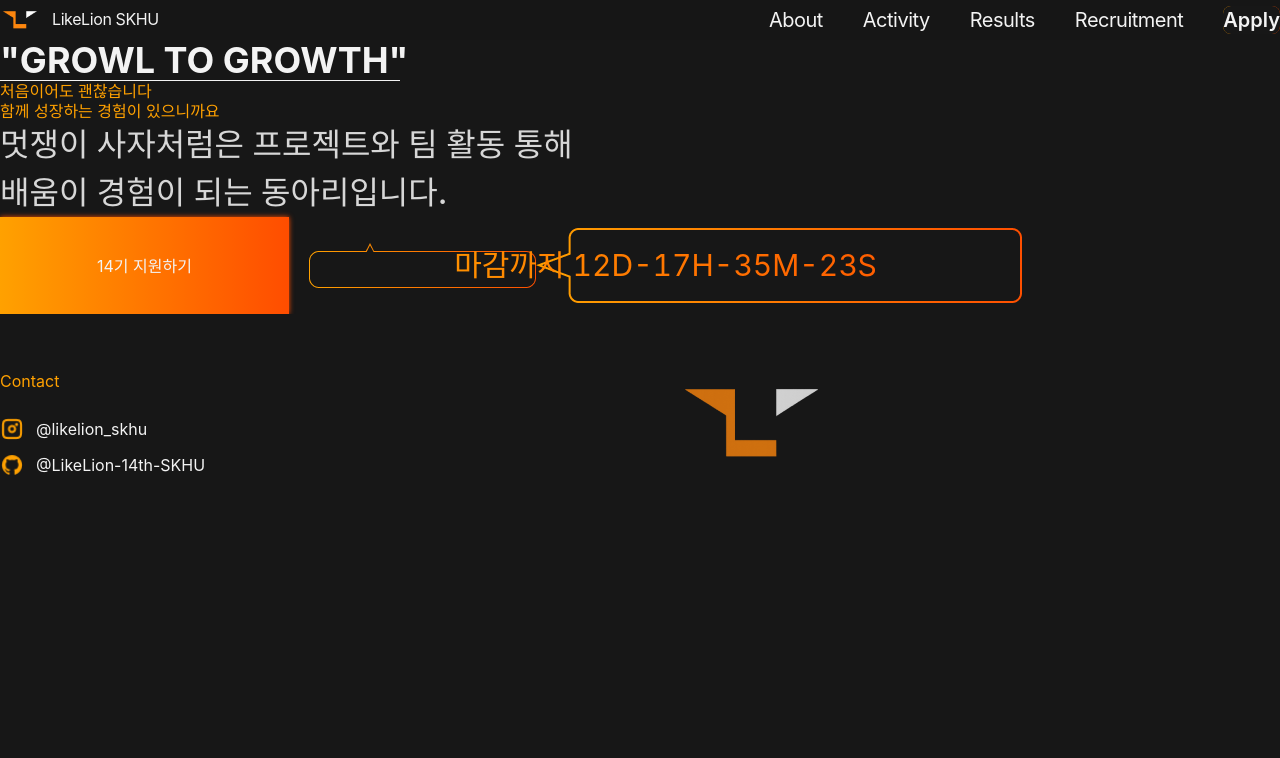
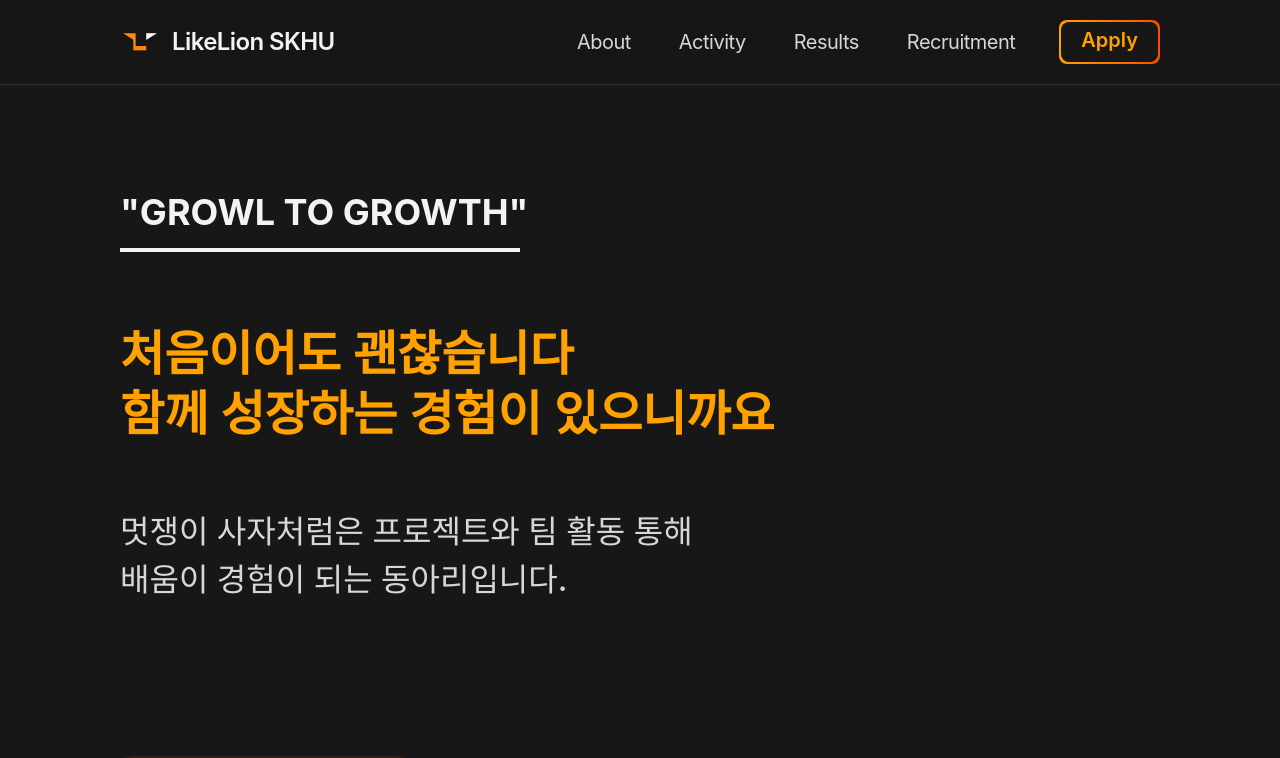
Before and after one commit to LikeLion-14th-SKHU/LikeLion-14th-Recruiting, a React (Vite) app: page / in a window 1280 px wide. Shown: the top 758 px of the page. Built offline with nearby package versions, Linux system fonts and the light colour scheme; a web font is replaced by a local one.

Commit message:
Feat: index.css 수정

```diff
--- a/src/index.css
+++ b/src/index.css
@@ -1,7 +1,5 @@
 @import "tailwindcss";
 @config "../tailwind.config.js";
-@tailwind utilities;
-@import "tailwindcss/preflight";
 
 * {
   font-family: "Pretendard Variable", Pretendard, -apple-system,
```
